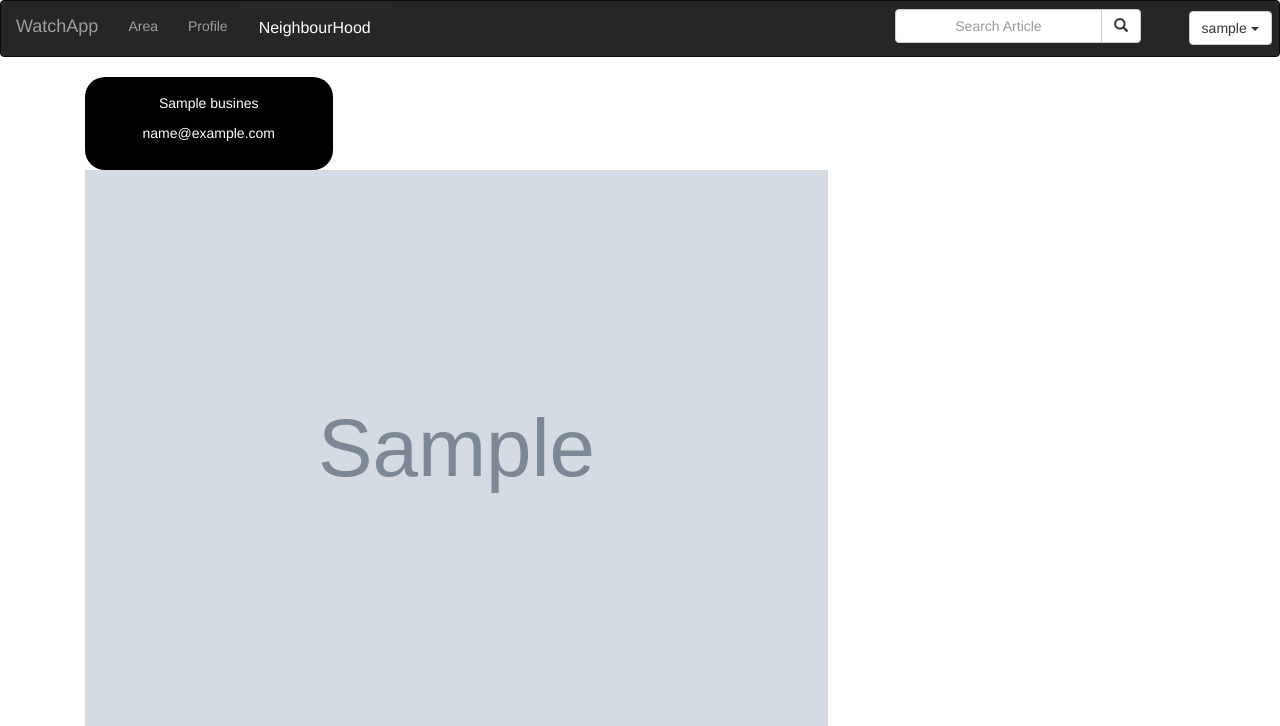
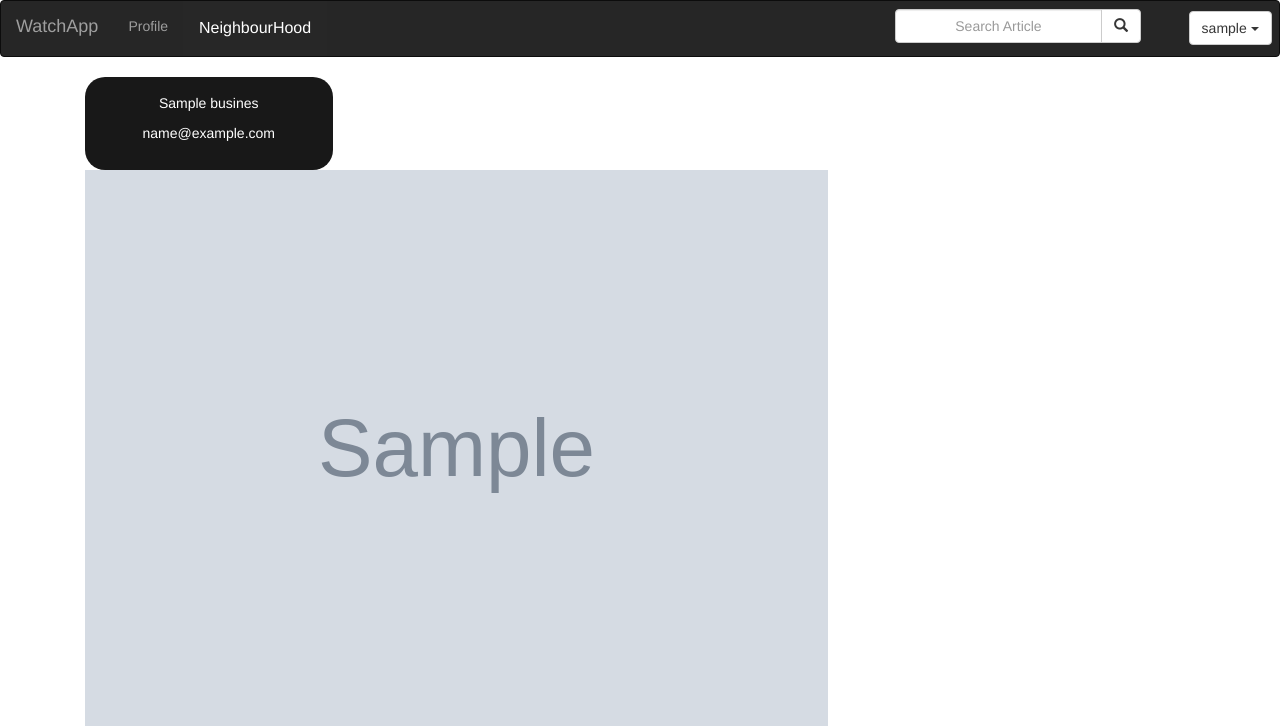
Before and after one commit to ramza007/WatchApp, a Django app: page /business/1 in a window 1280 px wide. Shown: the top 726 px of the page. Run offline with Django 3.2, Linux system fonts and the light colour scheme; a user stored in the database is signed in; tables that the repository leaves empty hold one stand-in row (values such as "Sample post"); grey boxes marked "Sample" are stand-in pictures; some libraries are stand-ins or nearby versions; some web fonts are replaced.

```diff
--- a/appwatch/templates/business-details.html
+++ b/appwatch/templates/business-details.html
@@ -9,6 +9,7 @@
 <style>
     .card{
         background-color: black;
+        opacity: 0.9;
         color: white;
         padding: 2%;
         margin-right: 70%;
--- a/appwatch/templates/navbar.html
+++ b/appwatch/templates/navbar.html
@@ -68,9 +68,9 @@
                 <a class="navbar-brand" href="/">WatchApp</a>
             </div>
             <ul class="nav navbar-nav navbar-left">
-                <li>
+                <!-- <li>
                     <a href="/admin/display/images/">Area</a>
-                </li>
+                </li> -->
                 <li>
                     <a href="/profile">Profile</a>
                 </li>
@@ -79,7 +79,7 @@
                     <div class="dropdown-content">
                         <a href="/all/hoods">All Hoods</a>
                         <a href="#">Move</a>
-                        <a href="#">Businesses</a>
+                        <a href="/new/business/"> New Businesses</a>
                     </div>
                 </div>
             </ul>
```
Also changed, not shown: README.md (added), media/business/London-Town-Single-600x600.jpg (added).
